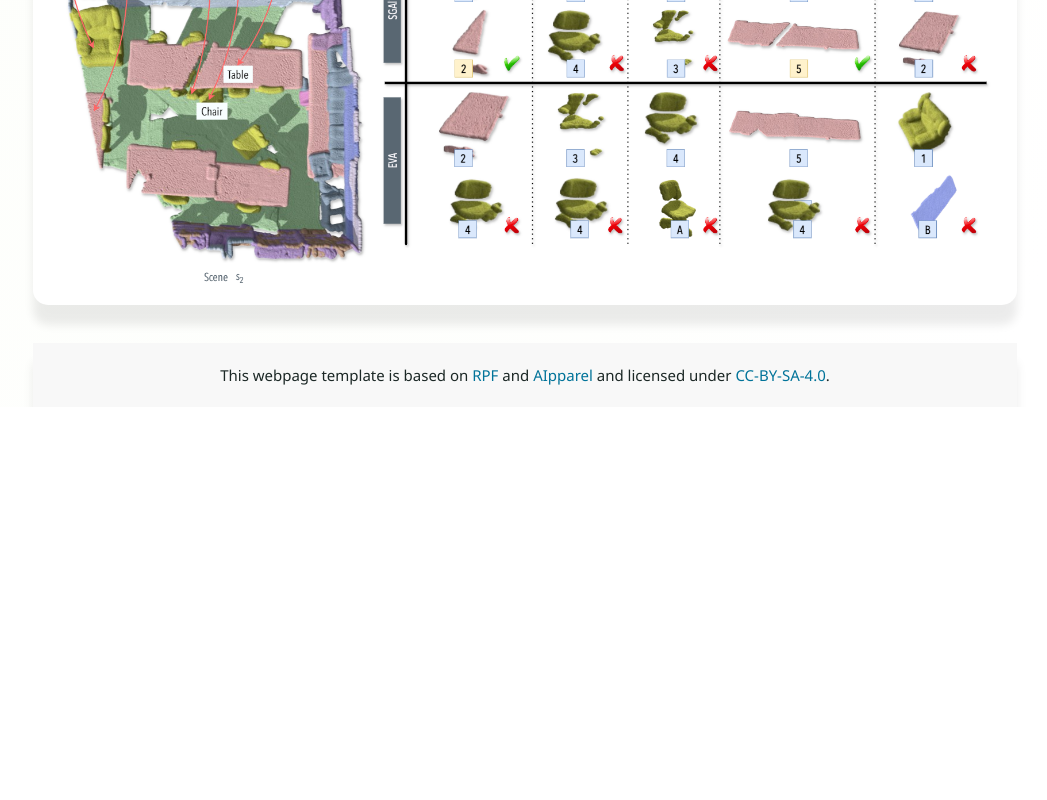
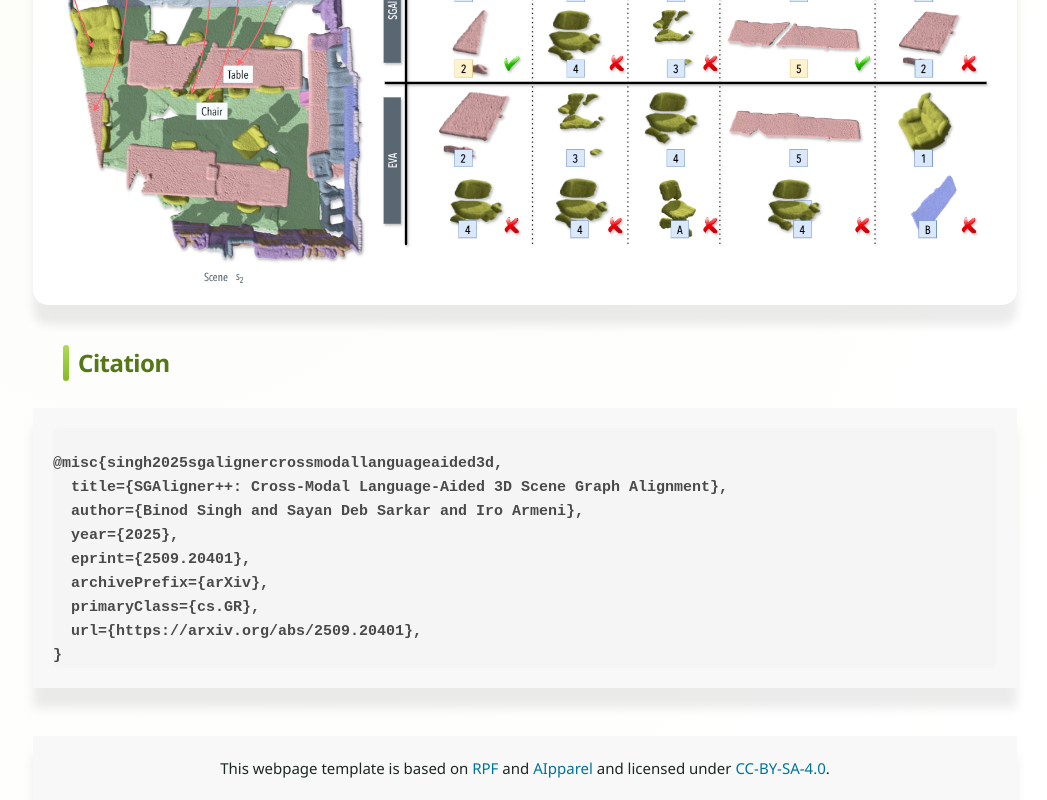
Before and after one commit to singhbino3d/sgpp, a plain HTML site: page index.html in a window 1280 px wide. Shown: the part 4051-4851 px from the top of the page, without its empty margins (115-1162 px from the left). Before the commit the page ends 4458 px from the top, so only its background shows below. Drawn offline with nearby package versions, Linux system fonts and the light colour scheme; some icons are missing.

Commit message:
updated arxiv link and citation

```diff
--- a/index.html
+++ b/index.html
@@ -260,7 +260,7 @@
       <div class="publication-links">
         <!-- arXiv Link -->
         <span class="link-block">
-          <a href="" class="external-link button is-normal is-rounded gradient-button">
+          <a href="https://arxiv.org/pdf/2509.20401" class="external-link button is-normal is-rounded gradient-button">
             <span class="icon">
               <i class="ai ai-arxiv"></i>
             </span>
@@ -422,13 +422,27 @@
   <script src="js/carousel.js"></script>
 </div>
 
-<!-- <div class="section" style="margin-top: 20px;">
-      <h5 class="section-title"><b>Citation</b></h5>
-</div> -->
+<div class="section" style="margin-top: 20px;">
+      <h5 class="section-title" style="margin-bottom:-10px;"><b>Citation</b></h5>
+</div>
 
- <!-- <div class="citation-box" ">
+ <div class="citation-box" ">
+  <pre style="margin-top:0; margin-bottom:0; text-align:left;
+             background:#f5f5f5;
+            padding:0px; border-radius:6px; font-weight: bold;">
 
-  </div> -->
+@misc{singh2025sgalignercrossmodallanguageaided3d,
+  title={SGAligner++: Cross-Modal Language-Aided 3D Scene Graph Alignment},
+  author={Binod Singh and Sayan Deb Sarkar and Iro Armeni},
+  year={2025},
+  eprint={2509.20401},
+  archivePrefix={arXiv},
+  primaryClass={cs.GR},
+  url={https://arxiv.org/abs/2509.20401},
+}
+</pre>
+
+  </div>
 
 
 
```
